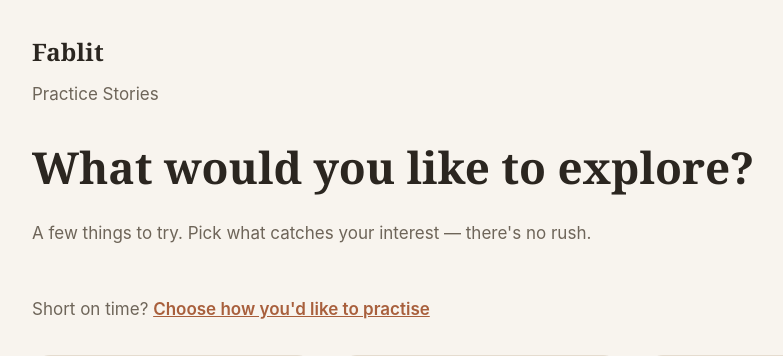
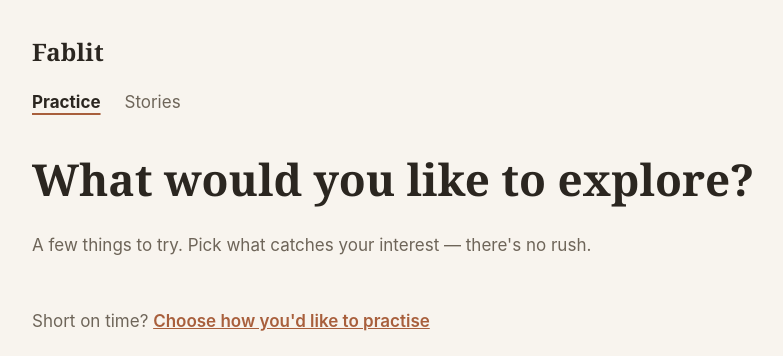
Before and after one commit to h3xh4wk/fablit, a FastAPI app: page / in a window 1280 px wide. Shown: the top 356 px of the page, without its empty margins (160-943 px from the left). Run offline with FastAPI, Linux system fonts and the light colour scheme; parts of the project's set-up code (start-up, migrations or seed data) failed here and were passed over; some libraries are stand-ins or nearby versions.

Commit message:
Style the Practice and Stories primary navigation

```diff
--- a/app/static/css/fablit.css
+++ b/app/static/css/fablit.css
@@ -1590,3 +1590,29 @@ ol {
 #candidate-next-step {
   scroll-margin-top: var(--space-4);
 }
+
+
+/* Primary learner navigation: keep Practice and Stories visible on every
+   learner page, with a clear current-section indicator and a small-screen
+   layout that can wrap without horizontal scrolling. */
+.site-header__nav {
+  display: flex;
+  flex-wrap: wrap;
+  align-items: center;
+  gap: var(--space-2) var(--space-5);
+  margin-top: var(--space-3);
+}
+
+.site-header__link {
+  display: inline-block;
+  padding: var(--space-1) 0;
+}
+
+.site-header__link[aria-current="page"] {
+  color: var(--color-ink);
+  font-weight: 700;
+  text-decoration: underline;
+  text-decoration-color: var(--color-accent);
+  text-decoration-thickness: 2px;
+  text-underline-offset: 0.3em;
+}
```
